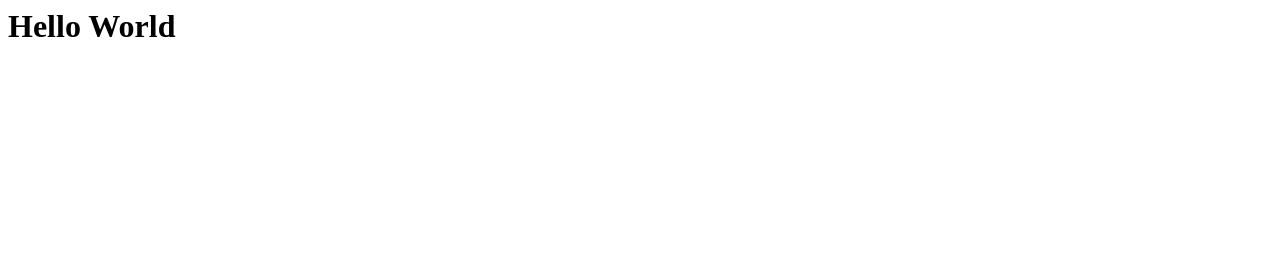
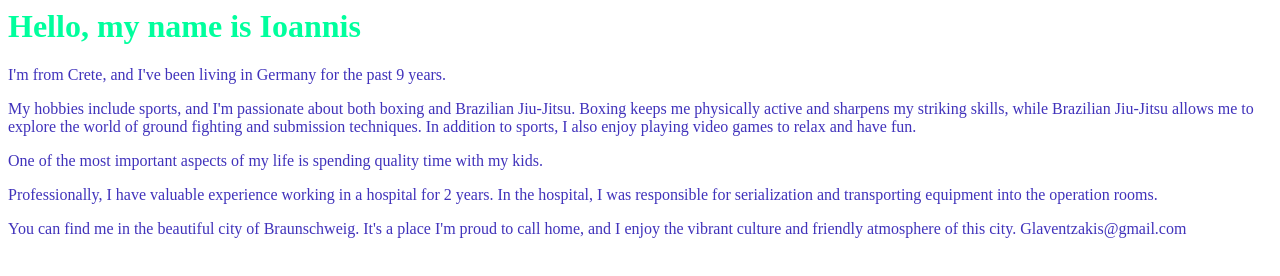
Before and after one commit to Ioannis-Laventzakis/html, a plain HTML site: page index.html in a window 1280 px wide. Drawn offline with Linux system fonts and the light colour scheme.

Commit message:
new text file

```diff
--- a/index.html
+++ b/index.html
@@ -2,9 +2,20 @@
 <head>
     <meta charset="UTF-8">
     <meta name="viewport" content="width=device-width, initial-scale=1.0">
-    <title>John</title>
+    <title>About me</title><link rel="stylesheet" href="style.css">
 </head>
 <body>
-    <h1>Hello World</h1>
+    <h1>Hello, my name is Ioannis</h1>
+    <p>I'm from Crete, and I've been living in Germany for the past 9 years.</p>
+    <p>My hobbies include sports, and I'm passionate about both boxing and Brazilian Jiu-Jitsu. Boxing keeps me
+        physically active and sharpens my striking skills, while Brazilian Jiu-Jitsu allows me to explore the world of
+        ground fighting and submission techniques. In addition to sports, I also enjoy playing video games to relax and
+        have fun.</p>
+    <p>One of the most important aspects of my life is spending quality time with my kids.</p>
+    <p>Professionally, I have valuable experience working in a hospital for 2 years. In the hospital, I was responsible
+        for serialization and transporting equipment into the operation rooms.</p>
+    <p>You can find me in the beautiful city of Braunschweig. It's a place I'm proud to call home, and I enjoy the
+        vibrant culture and friendly atmosphere of this city. Glaventzakis@gmail.com</p>
+
 </body>
 </html>
--- a/style.css
+++ b/style.css
@@ -0,0 +1,17 @@
+p {
+    color: rgba(23, 6, 173, 0.822);
+}
+
+
+h1 {
+    color: #00ff9d;
+}
+
+
+a {
+    color: rgb(255, 0, 0);
+}
+
+span {
+    color: hsl(120, 100%, 50%);
+}
```
